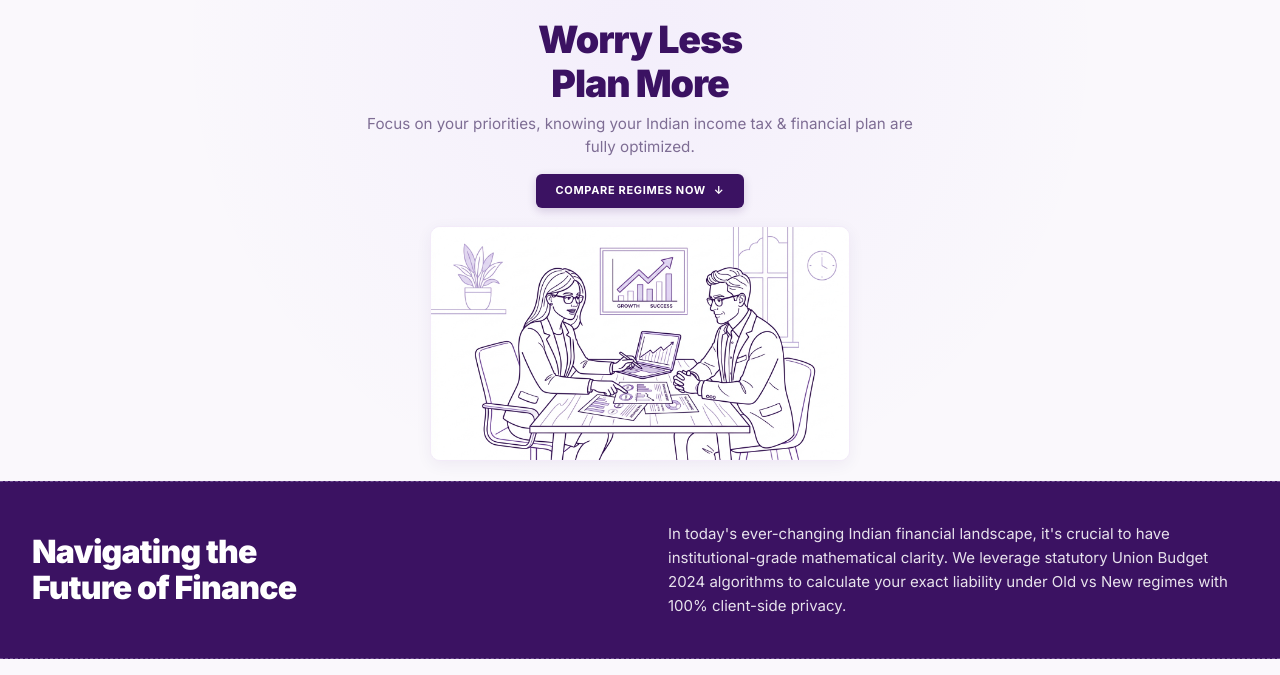
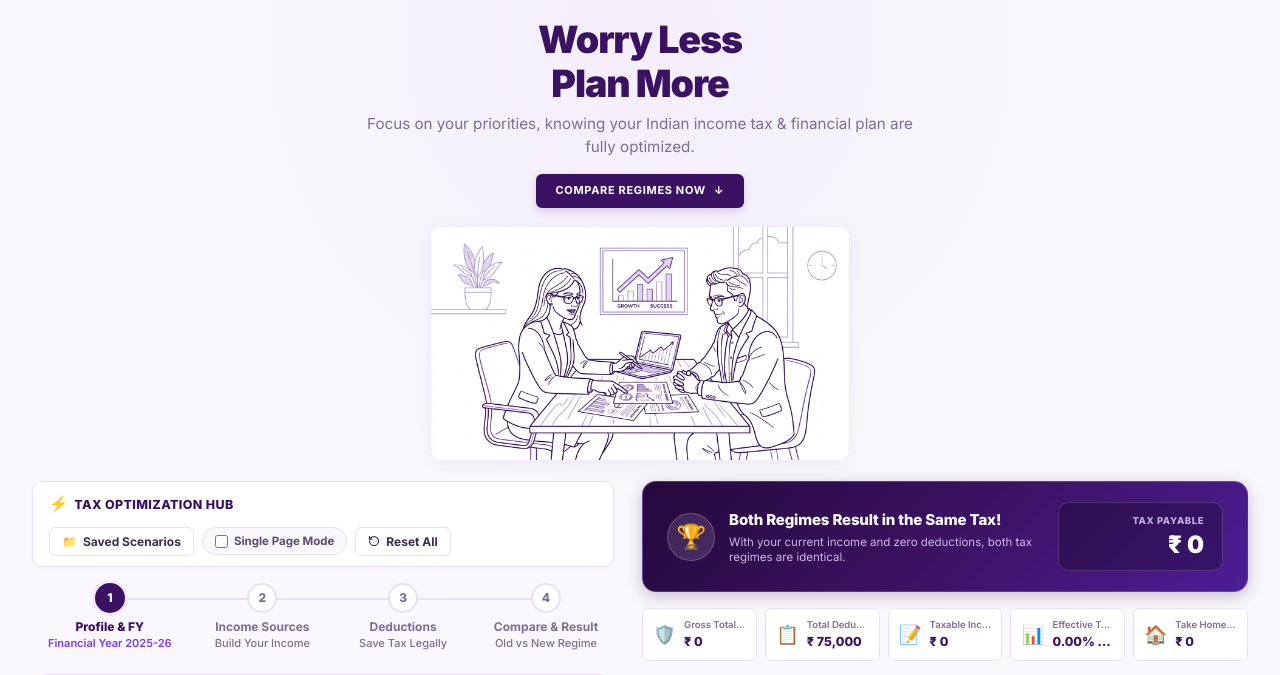
Before and after one commit to uttamvardam/Web-Projects, a website: page Tax-Clarity/index.html in a window 1280 px wide. Shown: the part 75-750 px from the top of the page. Drawn offline with Linux system fonts and the light colour scheme.

Commit message:
Remove purple separator ribbon completely

```diff
--- a/Tax-Clarity/index.html
+++ b/Tax-Clarity/index.html
@@ -77,18 +77,6 @@
       <!-- Professional Financial Advisory Discussion Illustration -->
       <div class="hero-illustration-wrapper">
         <img src="assets/images/tax_discussion.jpg" alt="Tax Advisor and Client discussing Indian Income Tax Regimes and Financial Optimization" class="hero-illustration-img" width="420" height="236" loading="eager">
-      </div>
-    </div>
-  </section>
-
-  <!-- ================= FULL-WIDTH DEEP PURPLE RIBBON ================= -->
-  <section class="purple-separator-band" aria-label="Brand Mission Statement">
-    <div class="app-container purple-separator-inner">
-      <div class="purple-separator-left">
-        <h2>Navigating the<br>Future of Finance</h2>
-      </div>
-      <div class="purple-separator-right">
-        <p>In today's ever-changing Indian financial landscape, it's crucial to have institutional-grade mathematical clarity. We leverage statutory Union Budget 2024 algorithms to calculate your exact liability under Old vs New regimes with 100% client-side privacy.</p>
       </div>
     </div>
   </section>
```
Also changed, not shown: index.html (+0 -12 lines).
